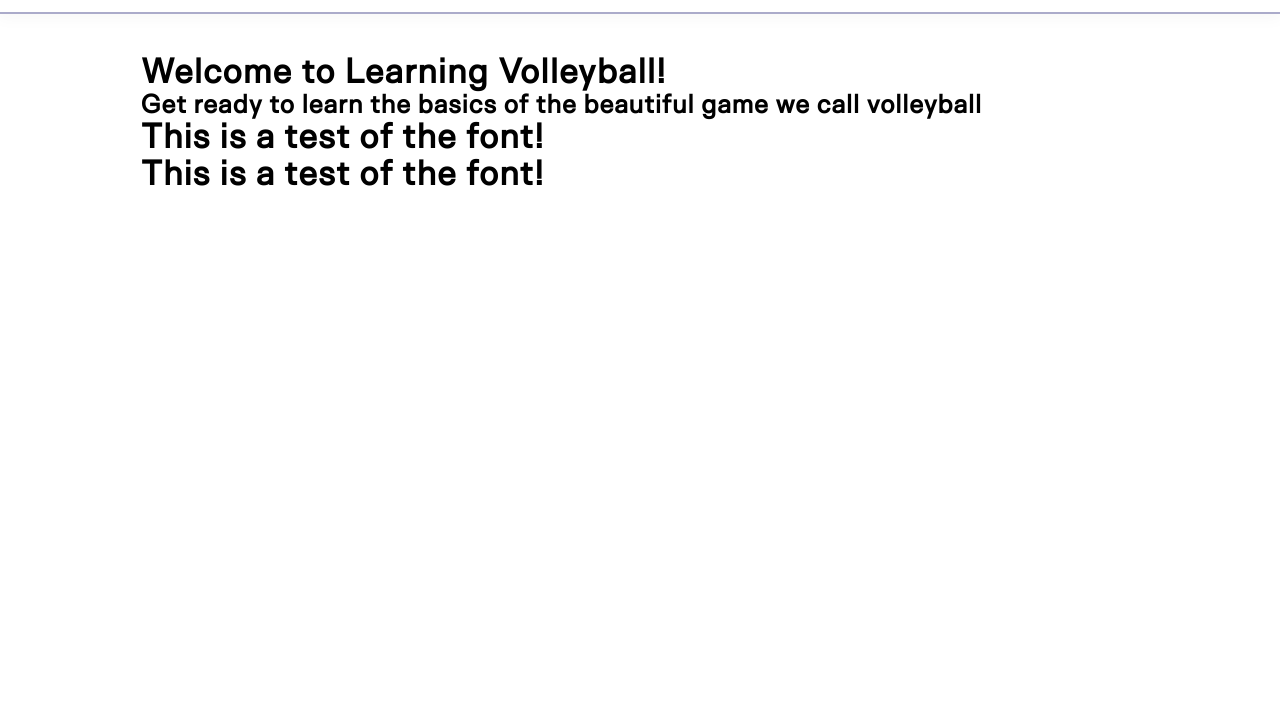
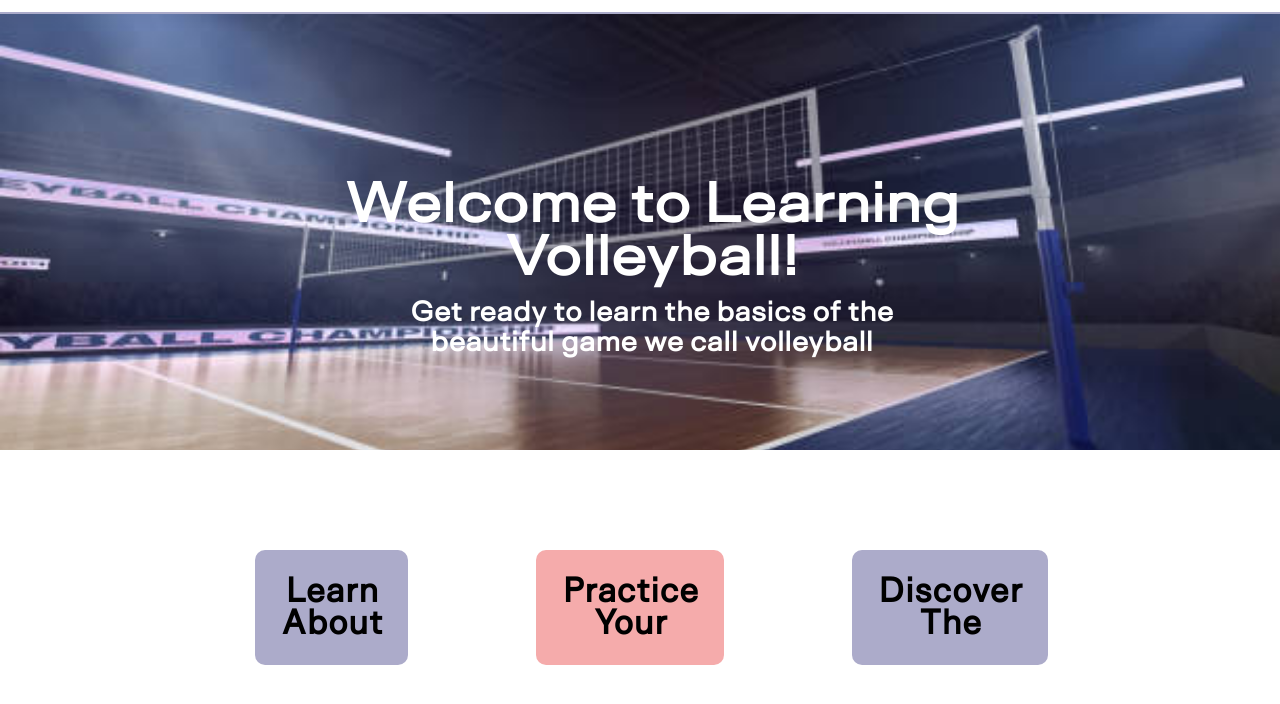
Before and after one commit to chris420bo/Learing-Volleyball, a plain HTML site: page index.html in a window 1280 px wide. Shown: the part 70-774 px from the top of the page. Drawn offline with Linux system fonts and the light colour scheme.

Commit message:
finished homepage

```diff
--- a/css/index-style.css
+++ b/css/index-style.css
@@ -1,4 +1,95 @@
 .container {
 	padding: 124px 140px 60px;
-	grid-template-rows: ;
+	height: 65vh;
+	background-image: url("../img/Court Background 2.jpg");
+	background-position: center;
+	background-repeat: no-repeat;
+	background-size: cover;
+	display: grid;
+	grid-template-rows: 51.5vh 1fr;
+	align-items: center;
+	justify-items: center;
 }
+
+.content-box, .welcome {
+	padding: 9.5vh 4vw;
+	text-align: center;
+}
+
+.welcome .content {
+	color: #FFFFFF;
+}
+
+.welcome .content > h1 {
+	font-family: "Surt Extended";
+	font-size: 4vw;
+	margin: 1vw;
+}
+
+.welcome .content > h2 {
+	font-family: "Surt Expanded";
+	font-size: 2vw;
+}
+
+.content-box {
+	cursor: pointer;
+	position: relative;
+	display: grid;
+	grid-template-columns: repeat(3, 1fr);
+}
+
+.content-box .content {
+	margin: 1vh 5vw;
+	padding: 2vw;
+	border-radius: 10px;
+	background-color: rgb(172,171,202);
+	display: flex;
+    align-items: center;
+    justify-content: center;
+}
+
+.content-box .red {
+	background-color: rgb(245,171,171);
+	background-image: linear-gradient(rgb(238,104,104), rgb(238,104,104));
+	background-size: 100% 0;
+	background-repeat: no-repeat;
+	transition: 0.5s;
+	background-position: bottom;
+}
+
+.content-box .left {
+	background-image: linear-gradient(#68689F, #68689F);
+	background-size: 0 100%;
+	background-repeat: no-repeat;
+	transition: 0.5s;
+	background-position: right;
+}
+
+.content-box .right {
+	background-image: linear-gradient(#68689F, #68689F);
+	background-size: 0 100%;
+	background-repeat: no-repeat;
+	transition: 0.5s;
+	background-position: left;
+}
+
+.content-box .content:hover {
+	background-size: 100% 100%;
+}
+
+.content-box .content:hover > h1 {
+	opacity: 0;
+}
+
+.content-box .content > a {
+	position: absolute;
+	text-decoration: none;
+	color: #FFFFFF;
+	font-size: 1.75vw;
+	opacity: 0;
+	transition: 0.5s;
+}
+
+.content-box .content:hover > a {
+	opacity: 1;
+}
--- a/index.html
+++ b/index.html
@@ -20,16 +20,24 @@
 		</div>
 	</div>
 	<div class="container">
-		<h1>Welcome to Learning Volleyball!</h1>
-		<h2>Get ready to learn the basics of the beautiful game we call volleyball</h2>
-		<div class="content-box">
-			<div id="content">
-				<h1>This is a test of the font!</h1>
+		<div class="welcome">
+			<div class="content">
+				<h1>Welcome to Learning<br>Volleyball!</h1>
+				<h2>Get ready to learn the basics of the<br>beautiful game we call volleyball</h2>
 			</div>
 		</div>
 		<div class="content-box">
-			<div id="content">
-				<h1>This is a test of the font!</h1>
+			<div class="content left">
+				<h1 class="left">Learn About</h1>
+				<a href="html/positions.html">Positions</a>
+			</div>
+			<div class="red content">
+				<h1>Practice Your</h1>
+				<a href="html/fundamentals.html">Fundamentals</a>
+			</div>
+			<div class="content right">
+				<h1>Discover The</h1>
+				<a href="html/rotations.html">Rotations</a>
 			</div>
 		</div>
 	</div>
```
